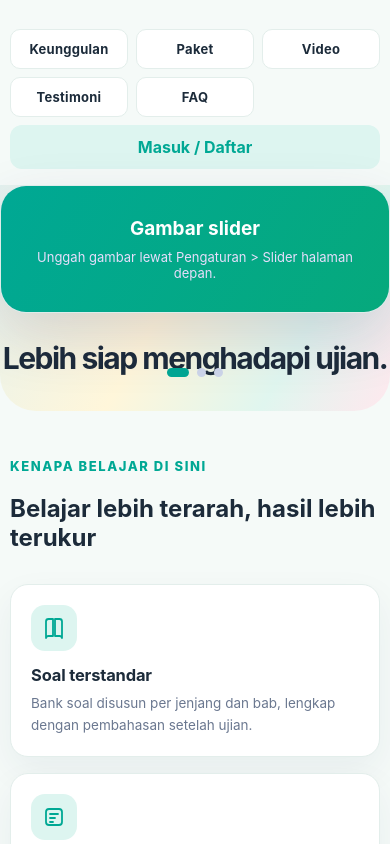
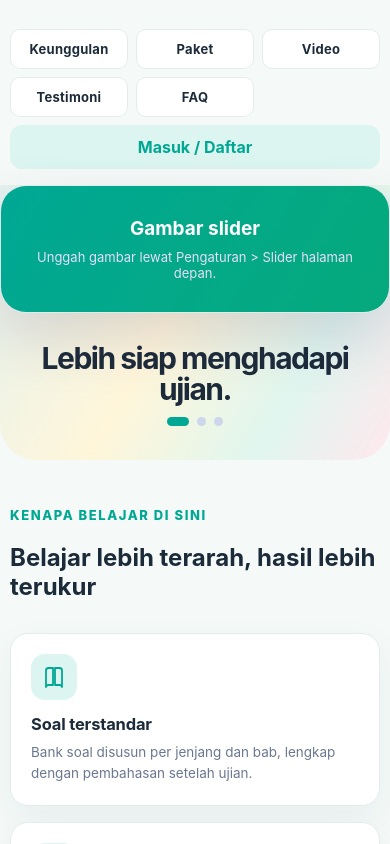
Before and after one commit to risingfirework/gc, a Next.js app in the folder apps/web/: page / in a window 390 px wide. Shown: the top 844 px of the page. Built offline with nearby package versions, Linux system fonts and the light colour scheme; no server answers.

Commit message:
fix(web): beri jarak dots slider dari judul di landing mobile

```diff
--- a/apps/web/src/app/globals.css
+++ b/apps/web/src/app/globals.css
@@ -688,3 +688,9 @@ html{scroll-behavior:smooth}
 @media(max-width:760px){
   .student-shell .result-page{padding-bottom:calc(96px + env(safe-area-inset-bottom))}
 }
+
+/* Landing mobile: beri jarak dots dari judul agar tidak menimpa teks */
+@media(max-width:760px){
+  .landing .hero-dots{margin-top:12px}
+  .landing .hero-caption{padding:0 18px}
+}
```
